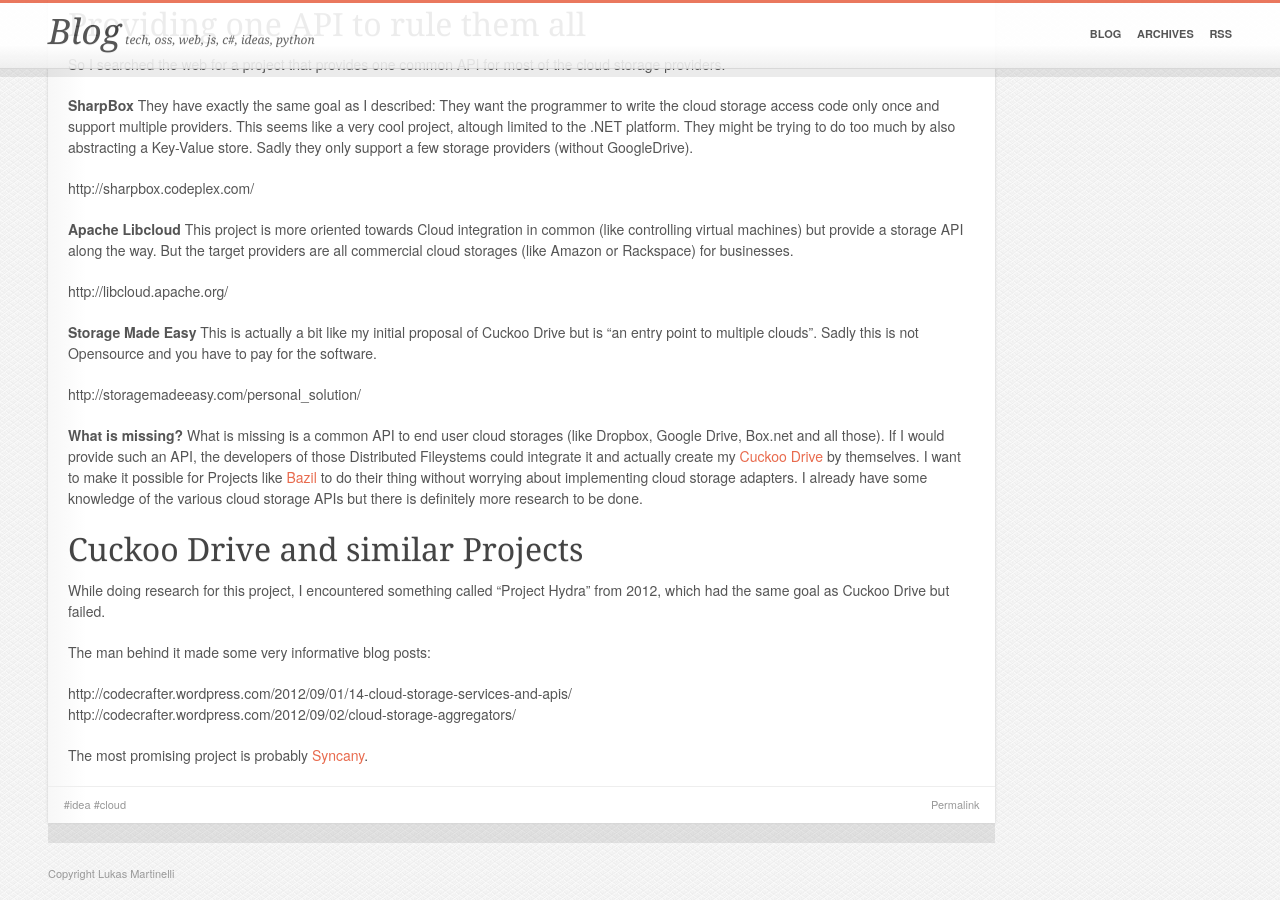
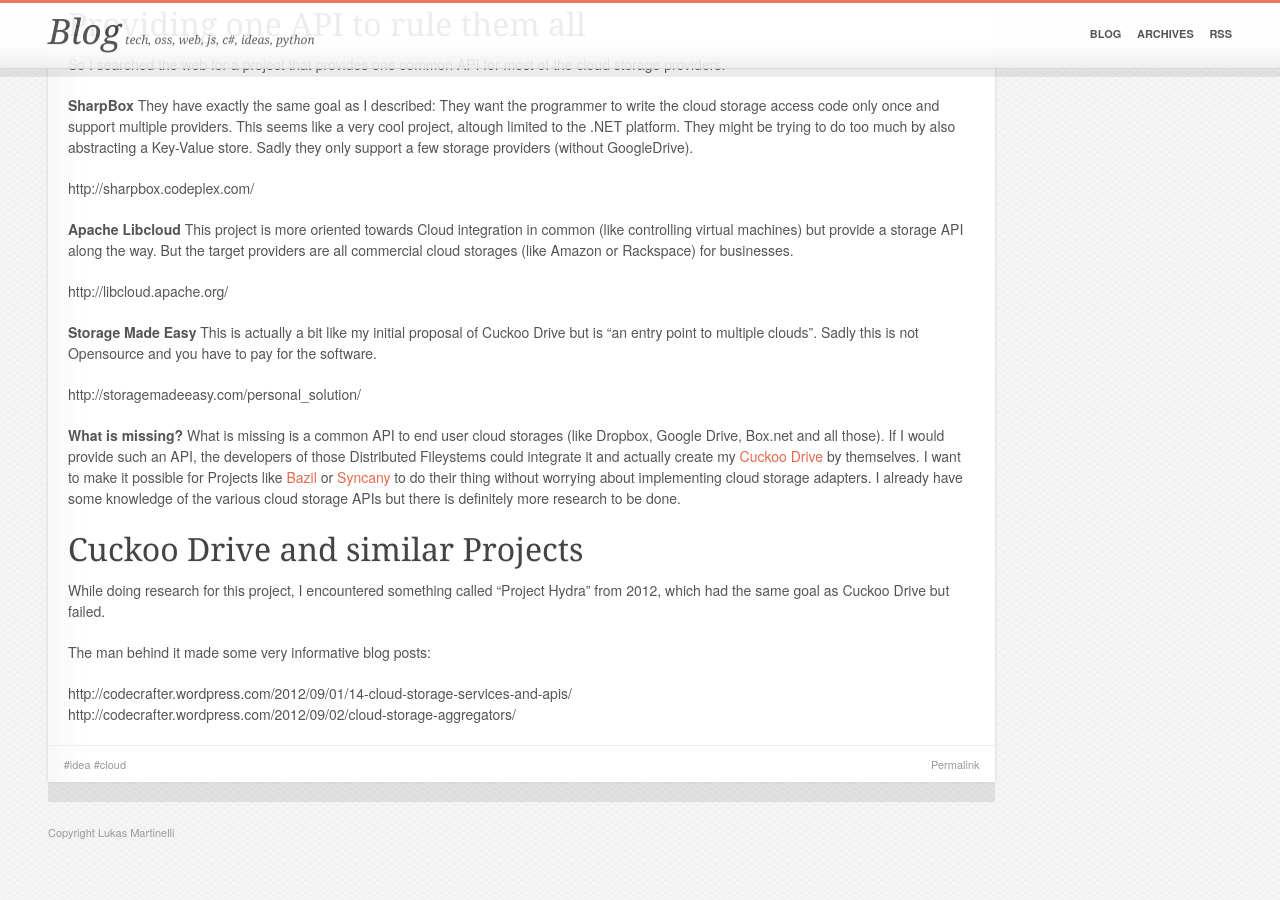
Before and after one commit to lukasmartinelli/lukasmartinelli.github.io, a Jekyll site: the page built from _posts/2014-07-03-future-of-cuckoodrive.md, in a window 1280 px wide and 900 px high, scrolled down 1079 px. Built offline with Jekyll 4.4.1, drawn with Linux system fonts in a browser that asks for light colours; Markdown is read by kramdown in place of the engine named in the settings; after the commit the page ends 1938 px from its top, so only the background shows below that.

Commit message:
Wrote about alternative projects

```diff
--- a/_posts/2014-07-03-future-of-cuckoodrive.md
+++ b/_posts/2014-07-03-future-of-cuckoodrive.md
@@ -63,7 +63,7 @@
 Distributed Fileystems could integrate it and actually create my [Cuckoo
 Drive](http://lukasmartinelli.ch/idea/2014/03/11/using-the-cloud-storages-as-on
 e-big-encrypted-disk.html) by themselves.
-I want to make it possible for Projects like [Bazil](http://bazil.org/) to do
+I want to make it possible for Projects like [Bazil](http://bazil.org/) or [Syncany](https://www.syncany.org/) to do
 their thing without worrying about implementing cloud storage adapters. I already have some knowledge of the various cloud storage APIs but there is definitely more
 research to be done.
 
@@ -73,5 +73,3 @@
 The man behind it made some very informative blog posts:
 - http://codecrafter.wordpress.com/2012/09/01/14-cloud-storage-services-and-apis/
 - http://codecrafter.wordpress.com/2012/09/02/cloud-storage-aggregators/
-
-The most promising project is probably [Syncany](https://www.syncany.org/).
```
